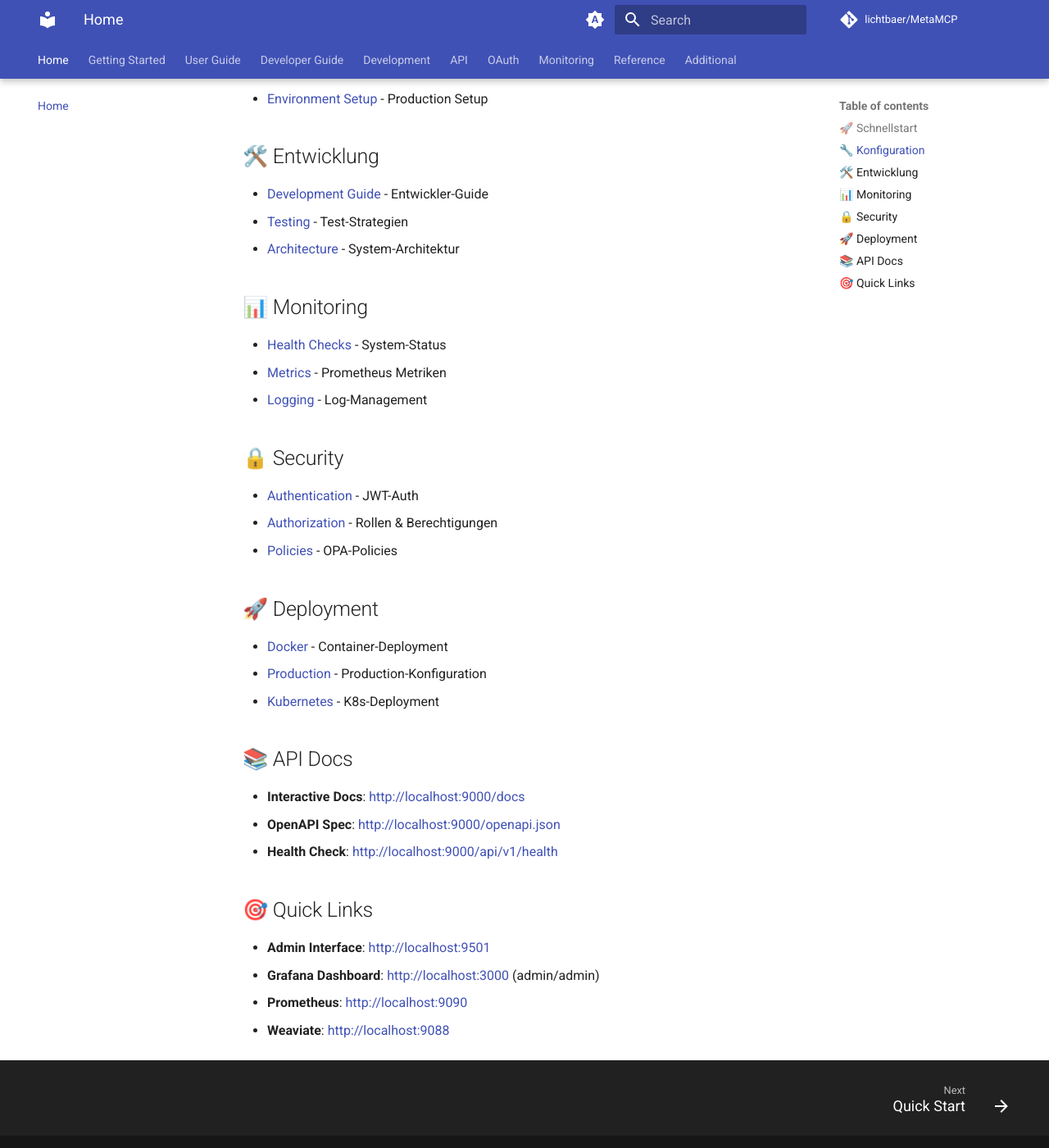
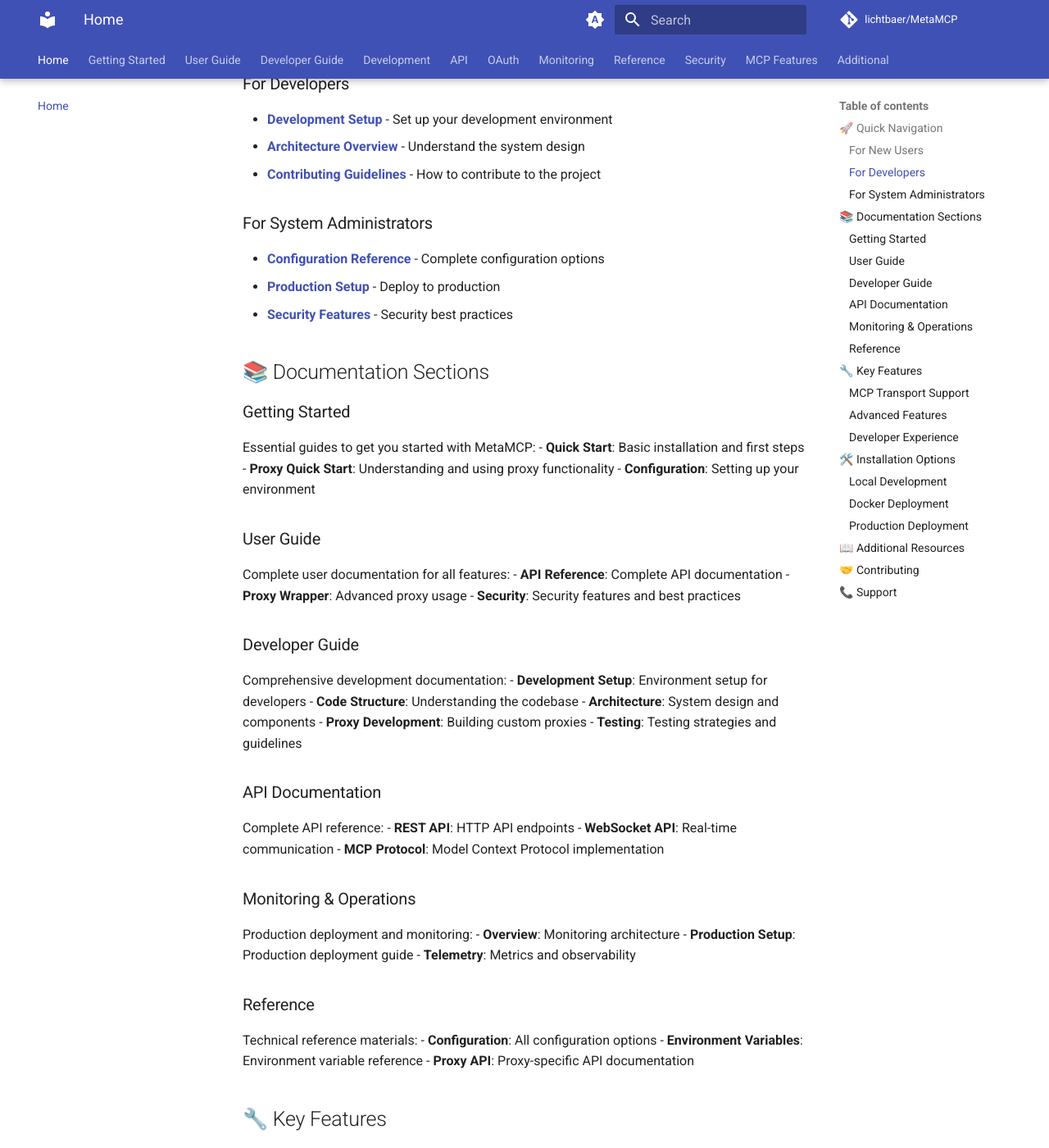
Before and after one commit to ConvoSphere/MetaMCP, an MkDocs documentation site: the page built from docs/index.md, in a window 1280 px wide and 1400 px high, scrolled down 454 px. Shown: the whole window at 82% size. Built offline with MkDocs 1.6.1 and Material for MkDocs 9.7.7, drawn with Linux system fonts in a browser that asks for light colours; comment, search, counter and statistics services are not loaded; the version menu is left out; some of the changed text lies outside the part shown.

Commit message:
Optimize documentation workflow and structure with comprehensive updates
Co-authored-by: cursor <cursor@smartml.de>

````diff
--- a/docs/index.md
+++ b/docs/index.md
@@ -1,51 +1,115 @@
-# MetaMCP Dokumentation
+# MetaMCP Documentation
 
-Übersicht der MetaMCP-Dokumentation.
+Welcome to the MetaMCP documentation! This comprehensive guide will help you understand, install, configure, and use the Meta Model Context Protocol system.
 
-## 🚀 Schnellstart
+## 🚀 Quick Navigation
 
-- [Installation & Start](README.md) - Erste Schritte
-- [API Reference](api.md) - REST API Dokumentation
-- [Admin Interface](admin-interface.md) - Verwaltungsoberfläche
+### For New Users
+- **[Quick Start Guide](getting-started/quick-start.md)** - Get up and running in minutes
+- **[Proxy Quick Start](getting-started/proxy-quick-start.md)** - Learn about proxy functionality
+- **[User Guide](user-guide/api-reference.md)** - Complete user documentation
 
-## 🔧 Konfiguration
+### For Developers
+- **[Development Setup](developer-guide/development-setup.md)** - Set up your development environment
+- **[Architecture Overview](developer-guide/architecture.md)** - Understand the system design
+- **[Contributing Guidelines](development/contributing.md)** - How to contribute to the project
 
-- [Configuration](configuration.md) - Umgebungsvariablen & Einstellungen
-- [Environment Setup](configuration.md#production) - Production Setup
+### For System Administrators
+- **[Configuration Reference](configuration.md)** - Complete configuration options
+- **[Production Setup](monitoring/production-setup.md)** - Deploy to production
+- **[Security Features](security.md)** - Security best practices
 
-## 🛠️ Entwicklung
+## 📚 Documentation Sections
 
-- [Development Guide](development.md) - Entwickler-Guide
-- [Testing](development.md#tests) - Test-Strategien
-- [Architecture](development.md#architecture) - System-Architektur
+### Getting Started
+Essential guides to get you started with MetaMCP:
+- **Quick Start**: Basic installation and first steps
+- **Proxy Quick Start**: Understanding and using proxy functionality
+- **Configuration**: Setting up your environment
 
-## 📊 Monitoring
+### User Guide
+Complete user documentation for all features:
+- **API Reference**: Complete API documentation
+- **Proxy Wrapper**: Advanced proxy usage
+- **Security**: Security features and best practices
 
-- [Health Checks](api.md#monitoring) - System-Status
-- [Metrics](api.md#monitoring) - Prometheus Metriken
-- [Logging](development.md#debugging) - Log-Management
+### Developer Guide
+Comprehensive development documentation:
+- **Development Setup**: Environment setup for developers
+- **Code Structure**: Understanding the codebase
+- **Architecture**: System design and components
+- **Proxy Development**: Building custom proxies
+- **Testing**: Testing strategies and guidelines
 
-## 🔒 Security
+### API Documentation
+Complete API reference:
+- **REST API**: HTTP API endpoints
+- **WebSocket API**: Real-time communication
+- **MCP Protocol**: Model Context Protocol implementation
 
-- [Authentication](api.md#authentication) - JWT-Auth
-- [Authorization](admin-interface.md#security) - Rollen & Berechtigungen
-- [Policies](configuration.md#security) - OPA-Policies
+### Monitoring & Operations
+Production deployment and monitoring:
+- **Overview**: Monitoring architecture
+- **Production Setup**: Production deployment guide
+- **Telemetry**: Metrics and observability
 
-## 🚀 Deployment
+### Reference
+Technical reference materials:
+- **Configuration**: All configuration options
+- **Environment Variables**: Environment variable reference
+- **Proxy API**: Proxy-specific API documentation
 
-- [Docker](README.md#docker) - Container-Deployment
-- [Production](configuration.md#production) - Production-Konfiguration
-- [Kubernetes](admin-interface.md#kubernetes) - K8s-Deployment
+## 🔧 Key Features
 
-## 📚 API Docs
+### MCP Transport Support
+- **WebSocket**: Full MCP protocol over WebSocket
+- **HTTP**: REST-based MCP communication
+- **stdio**: Standard I/O for containers and CLI tools
 
-- **Interactive Docs**: http://localhost:9000/docs
-- **OpenAPI Spec**: http://localhost:9000/openapi.json
-- **Health Check**: http://localhost:9000/api/v1/health
+### Advanced Features
+- **OAuth Integration**: Multi-provider authentication
+- **API Versioning**: Comprehensive version management
+- **Security**: Enterprise-grade security features
+- **Monitoring**: Built-in observability and telemetry
 
-## 🎯 Quick Links
+### Developer Experience
+- **Comprehensive Testing**: Unit, integration, and performance tests
+- **CI/CD Pipeline**: Automated testing and deployment
+- **Documentation**: Auto-generated API documentation
 
-- **Admin Interface**: http://localhost:9501
-- **Grafana Dashboard**: http://localhost:3000 (admin/admin)
-- **Prometheus**: http://localhost:9090
-- **Weaviate**: http://localhost:9088
+## 🛠️ Installation Options
+
+### Local Development
+```bash
+git clone https://github.com/lichtbaer/MetaMCP.git
+cd MetaMCP
+pip install -r requirements.txt
+```
+
+### Docker Deployment
+```bash
+docker-compose up -d
+```
+
+### Production Deployment
+See the [Production Setup Guide](monitoring/production-setup.md) for detailed instructions.
+
+## 📖 Additional Resources
+
+- **[Composition Improvements](composition-improvements.md)**: Advanced composition features
+- **[Roadmap](roadmap.md)**: Future development plans
+- **[Development Analysis](development/analysis/DOCUMENTATION_WORKFLOW_CHANGES.md)**: Technical analysis and implementation details
+
+## 🤝 Contributing
+
+We welcome contributions! Please see our [Contributing Guidelines](development/contributing.md) for details on how to get involved.
+
+## 📞 Support
+
+- **GitHub Issues**: [Report bugs or request features](https://github.com/lichtbaer/MetaMCP/issues)
+- **Discord**: [Join our community](https://discord.gg/metamcp)
+- **Documentation**: This site is always up to date with the latest features
+
+---
+
+*Last updated: {{ git.date }}*
--- a/mkdocs.yml
+++ b/mkdocs.yml
@@ -124,8 +124,15 @@ nav:
     - Testing: developer-guide/testing.md
   - Development:
     - Contributing: development/contributing.md
+    - Documentation Structure: development/documentation-structure.md
+    - Analysis:
+      - Documentation Workflow Changes: development/analysis/DOCUMENTATION_WORKFLOW_CHANGES.md
+      - GitHub Actions Analysis: development/analysis/GITHUB_ACTIONS_ANALYSIS.md
+      - Implementation Summary: development/analysis/IMPLEMENTATION_SUMMARY.md
   - API:
     - API Documentation: api/index.md
+    - API Versioning: api-versioning.md
+    - Legacy API: api.md
   - OAuth:
     - FastMCP Integration: oauth/fastmcp-integration.md
   - Monitoring:
@@ -133,9 +140,19 @@ nav:
     - Production Setup: monitoring/production-setup.md
     - Telemetry: monitoring/telemetry.md
   - Reference:
-    - Configuration: reference/configuration.md
+    - Configuration: configuration.md
     - Environment Variables: reference/environment-variables.md
     - Proxy API: reference/proxy-api.md
+    - Reference Configuration: reference/configuration.md
+    - Admin Interface: admin-interface.md
+  - Security:
+    - Security Overview: security.md
+    - Security Features: security_features.md
+    - Security Implementation: security_implementation_summary.md
+  - MCP Features:
+    - Advanced Features: mcp-advanced-features.md
+    - Transport Implementation: mcp-transport-implementation.md
   - Additional:
     - Composition Improvements: composition-improvements.md
+    - Development Guide: development.md
     - Roadmap: roadmap.md
````
Also changed, not shown: docs/README.md (added, +150 -0 lines), docs/api-versioning.md (+1 -3 lines), docs/development/documentation-structure.md (added, +174 -0 lines), docs/security_implementation_summary.md (+4 -4 lines), docs/development/analysis/DOCUMENTATION_WORKFLOW_CHANGES.md (renamed from DOCUMENTATION_WORKFLOW_CHANGES.md), docs/development/analysis/GITHUB_ACTIONS_ANALYSIS.md (renamed from GITHUB_ACTIONS_ANALYSIS.md), docs/development/analysis/IMPLEMENTATION_SUMMARY.md (renamed from IMPLEMENTATION_SUMMARY.md), 1 other file.
